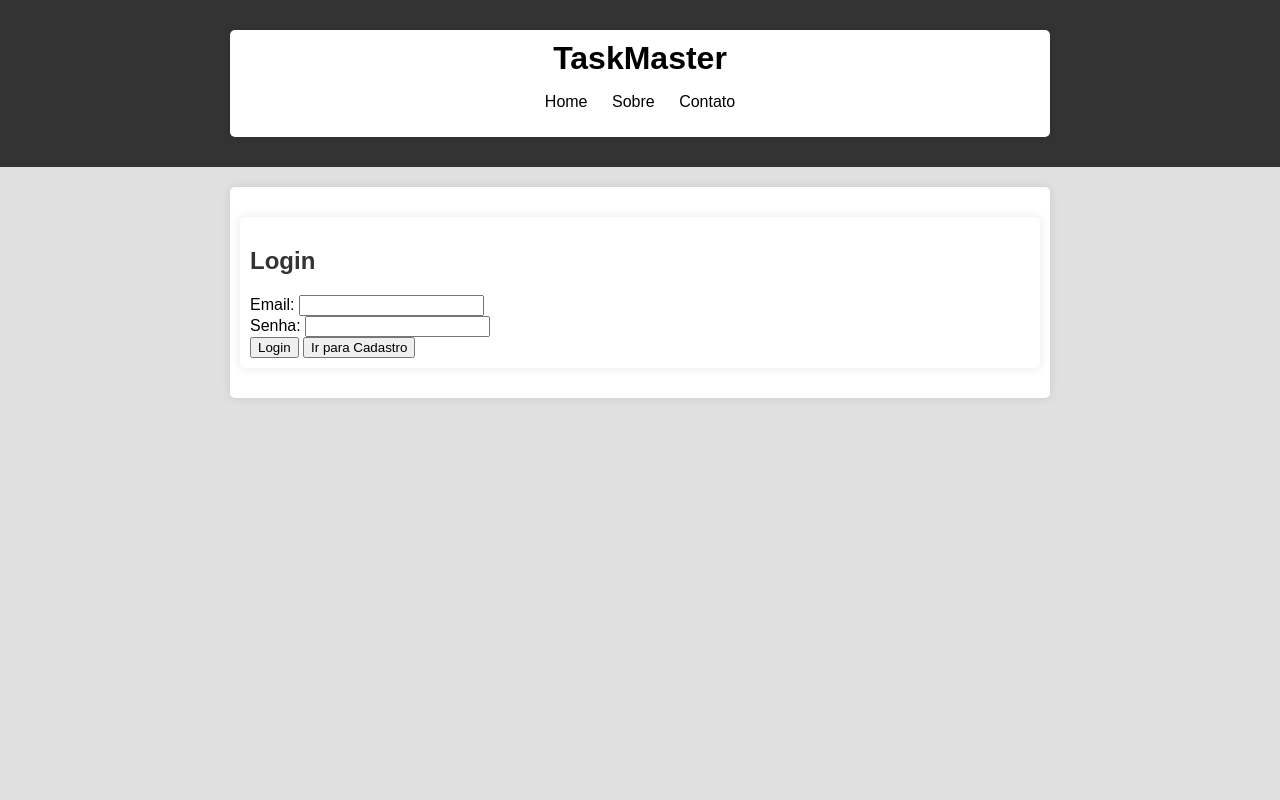
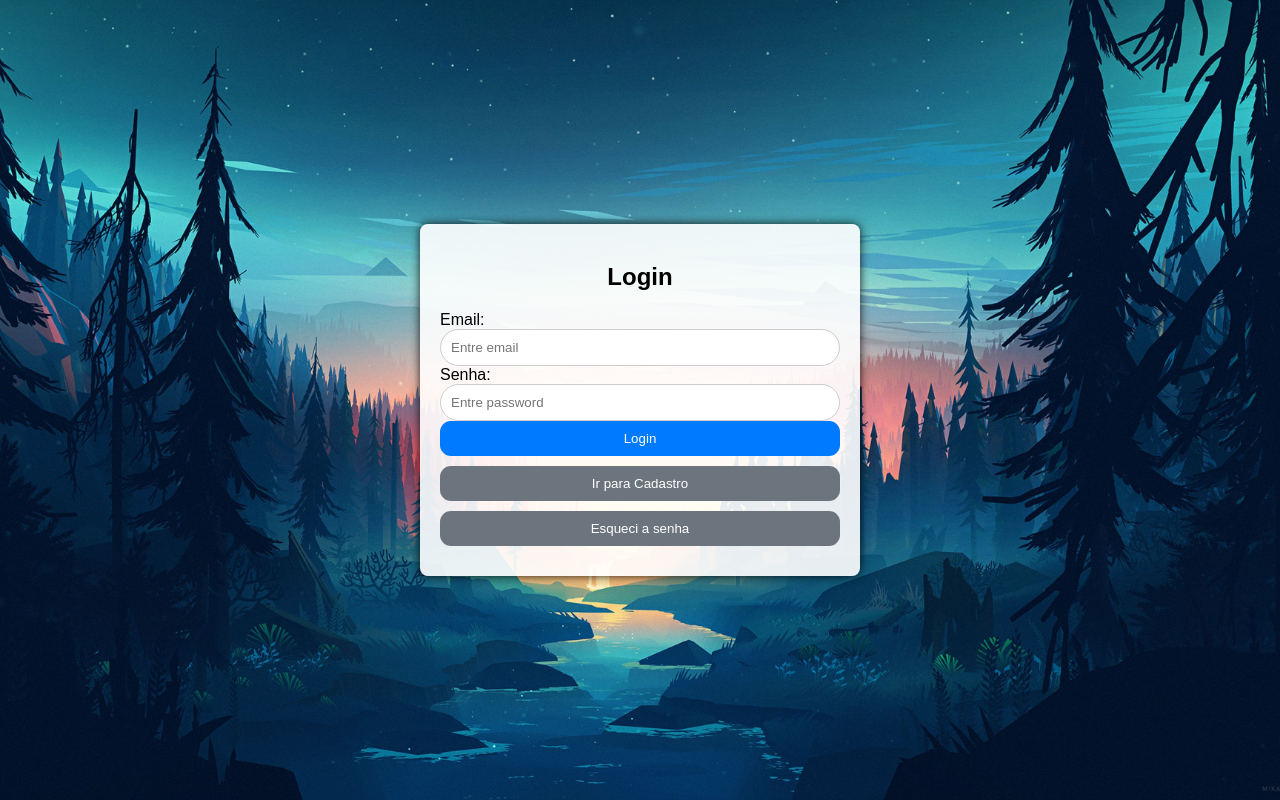
Before and after one commit to DigogSXD/TaskMaster, a Flask app: template flaskproject/website/templates/login.html in a window 1280 px wide. Run offline with Flask 3, Linux system fonts and the light colour scheme; the template is opened without the code that fills it, so the values that code supplies are empty.

Commit message:
Add files via upload

```diff
--- /dev/null
+++ b/flaskproject/run.py
@@ -0,0 +1,6 @@
+from website import create_app
+
+app = create_app()
+
+if __name__ == '__main__':
+    app.run(debug=True)
--- a/flaskproject/website/static/login.css
+++ b/flaskproject/website/static/login.css
@@ -1,72 +1,114 @@
 body {
+
+    /*Define a fonte como arial ou qualquer fonte sans serif*/
     font-family: Arial, sans-serif;
+
+    /*Imagem plano de fundo*/
     background: url('login.jpg') no-repeat center fixed;
+
+    /*Preencher a tela inteira com a imagem de fundo*/
     background-size: cover;
+
+    /*Centralizando todo o conteúsdo verticalmente*/
     display: flex;
     justify-content: center;
     align-items: center;
+
+    /*A altura do body é 100% da altura da janela do navegador*/
     height: 100vh;
+
+    /*Remove as margens pra ocupar toda a tela*/
     margin: 0;
 }
 
-.container {
+.container{
     width: 80%;
+
+/*
+    Centralizou o formulário */
     max-width: 400px;
-    background-color: rgba(255, 255, 255, 0.9);
+/*
+    Cor de fundo do formulário é branca com 90% de transparência */
+    background-color: rgba(255,255,255,0.9);
+
+    /* Aumenta ou diminui a área branca do formulário */
     padding: 20px;
-    box-shadow: 0 0 10px rgba(0, 0, 0, 0.1);
+/*
+    Adiciona uma sombra ao redor do formulario */
+    box-shadow:0 0 10px rgba(0,0,0,0.85);
+/*
+    Arredonda as bordas do container com um raio de 8 pixels */
     border-radius: 8px;
+
 }
 
-.form-container {
-    display: none; /* Inicialmente esconde o container do formulário */
-}
+form{
+    display: flex;
 
-#loginContainer {
-    display: block; /* Exibe o container de login por padrão */
-}
-
-form {
-    display: flex;
+    /* Organiza os elementos do formulário um abaixo do outro(coluna) */
     flex-direction: column;
 }
 
-h2 {
+h2{
+    /* Centralizando o texto */
     text-align: center;
+/*
+    Margem de baixo */
     margin-bottom: 20px;
 }
 
-.input-group, .mb-3 {
-    margin-bottom: 15px;
+input{
+    /* Os campos de input ocupam 100% do formulário */
+    width: 100%;
+
+
+    padding: 10px;
+/*
+    Inclui o padding e a borda no cálculo da largura */
+    box-sizing: border-box;
+/*
+    Adiciona uma borda cinza claro aos campos de input */
+    border: 1px solid #ccc;
+
+/*
+    Arredonda os cantos dos campos de input */
+    border-radius: 144px;
 }
 
-input {
-    width: 100%;
+button{
     padding: 10px;
-    box-sizing: border-box;
-    border: 1px solid #ccc;
-    border-radius: 4px;
-}
+/*
+    Cor do fundo do botão */
+    background-color: #007bff;
+/*
+    Cor das letras */
+    color: white;
+/*
+    Sem borda nos botão */
+    border: none;
 
-button {
-    padding: 10px;
-    background-color: #007bff;
-    color: white;
-    border: none;
-    border-radius: 4px;
+    border-radius: 11px;
+/*
+    Aparece a maozinha qunado passa o mouse em cima */
     cursor: pointer;
+
+
     transition: background-color 0.3s;
+
     margin-bottom: 10px;
 }
 
+/*
+DEIXA O BOTÃO MAIS ESCURO QUANDO PASSA POR CIMA DELE */
 button:hover {
     background-color: #0056b3;
 }
 
-button[type="button"] {
+button[type="button"]{
     background-color: #6c757d;
+
 }
 
-button[type="button"]:hover {
+button[type=button]:hover{
     background-color: #5a6268;
 }
--- a/flaskproject/website/templates/login.html
+++ b/flaskproject/website/templates/login.html
@@ -1,29 +1,45 @@
-{% extends 'base.html' %}
+<!DOCTYPE html>
+<html lang="en">
+<head>
+    <meta charset="UTF-8">
+    <meta name="viewport" content="width=device-width, initial-scale=1.0">
+    <title>Login</title>
+    <link rel="stylesheet" href="{{url_for('static',filename='login.css')}}">
+</head>
+<body>
 
-{% block title %}
-TaskMaster - Login
-{% endblock %}
+    <!-- Uma div que guarda todo o conteúdo da página -->
+    <div class = 'container'>
+        <div class = 'form-container' id = 'loginContainer'>
+            <form action = "/" method = "POST"id = 'loginForm'>
+                <!-- Uma espécie de título para o formulário -->
+                <h2>Login</h2>
 
-{% block content %}
-    <div class="container">
-        <div class="form-container" id="loginContainer">
-            <form id="loginForm">
-                <h2>Login</h2>
-                <div class="input-group">
-                    <label for="loginEmail">Email:</label>
-                    <input type="email" id="loginEmail" required>
+                <div class="mb-3">
+                    <!-- Texto que aparece à esquerda da caixa de input -->
+                    <label for="loginEmail" class = "form-label">Email:</label>
+
+                    <input type="email" id="loginEmail"  class = "form-control"
+                    name="emailLogin"
+                    placeholder ="Entre email">
                 </div>
-                <div class="input-group">
+
+                <div class = "input-group">
+                    <!-- Texto que aparece antes da caixa de input senha -->
                     <label for="loginPassword">Senha:</label>
-                    <input type="password" id="loginPassword" required>
+                    <input type="password" id="loginPassword"  class = "form-control"
+                    name="passwordLogin"
+                    placeholder ="Entre password">
                 </div>
-                <button type="submit" class="btn btn-primary">Login</button>
-                <button type="button" id="toSignupButton" class="btn btn-secondary">Ir para Cadastro</button>
+
+                <button type="submit" class = "btn btn-primary">Login</button>
+                <button type="button" id="toSignup" class="btn btn-secondary">Ir para Cadastro</button>
+                <button type="button" id ="esqueci"class="btn btn-secondary">Esqueci a senha</button>
+
             </form>
+
         </div>
     </div>
-{% endblock %}
 
-{% block scripts %}
-    <script src="{{url_for('static', filename='login.js')}}"></script>
-{% endblock %}
+</body>
+</html>
```
Also changed, not shown: flaskproject/website/__init__.py (+3 -12 lines), flaskproject/website/auth.py (+3 -43 lines), flaskproject/website/models.py (deleted, +0 -8 lines), flaskproject/website/templates/signup.html (+36 -20 lines), flaskproject/website/views.py (+4 -5 lines).
